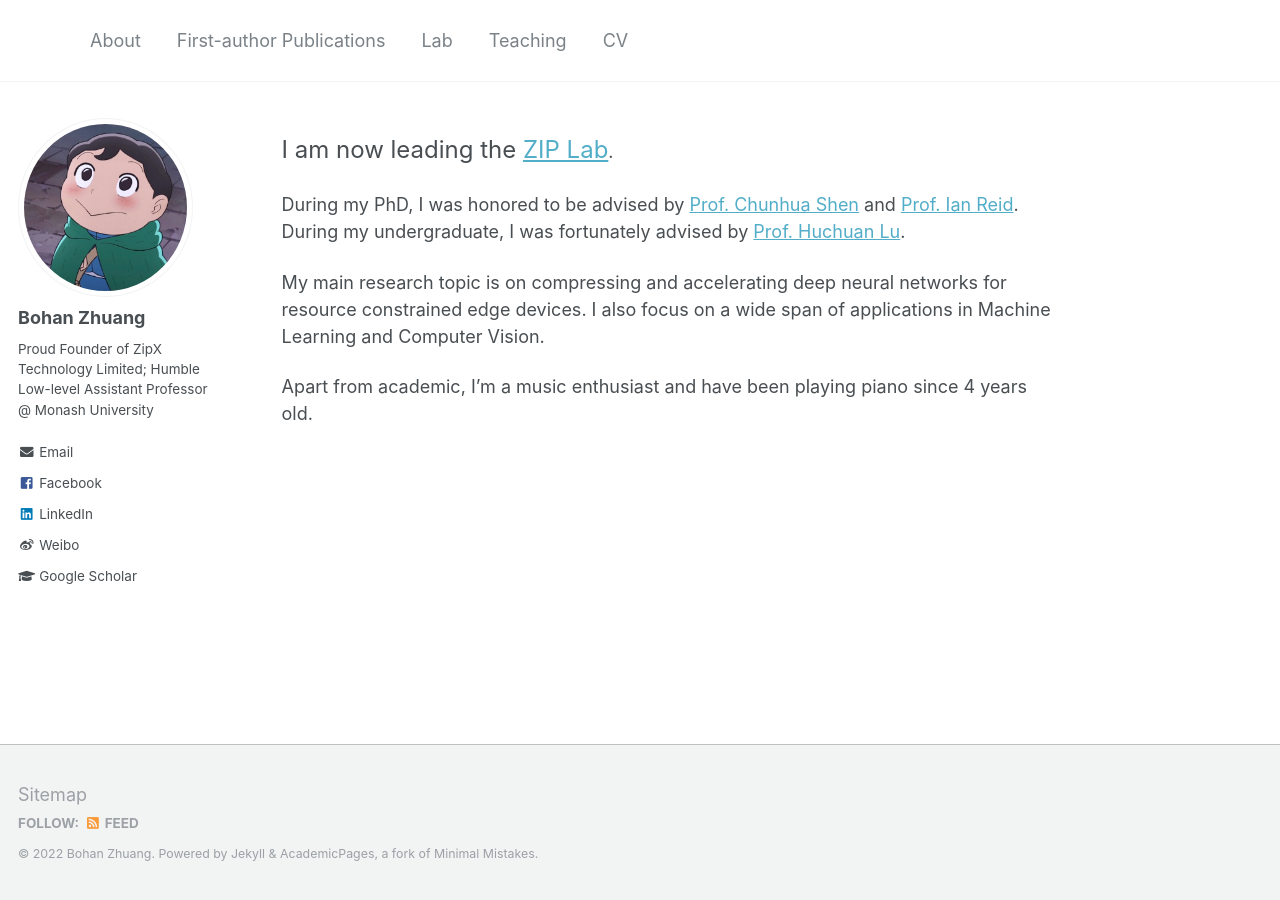
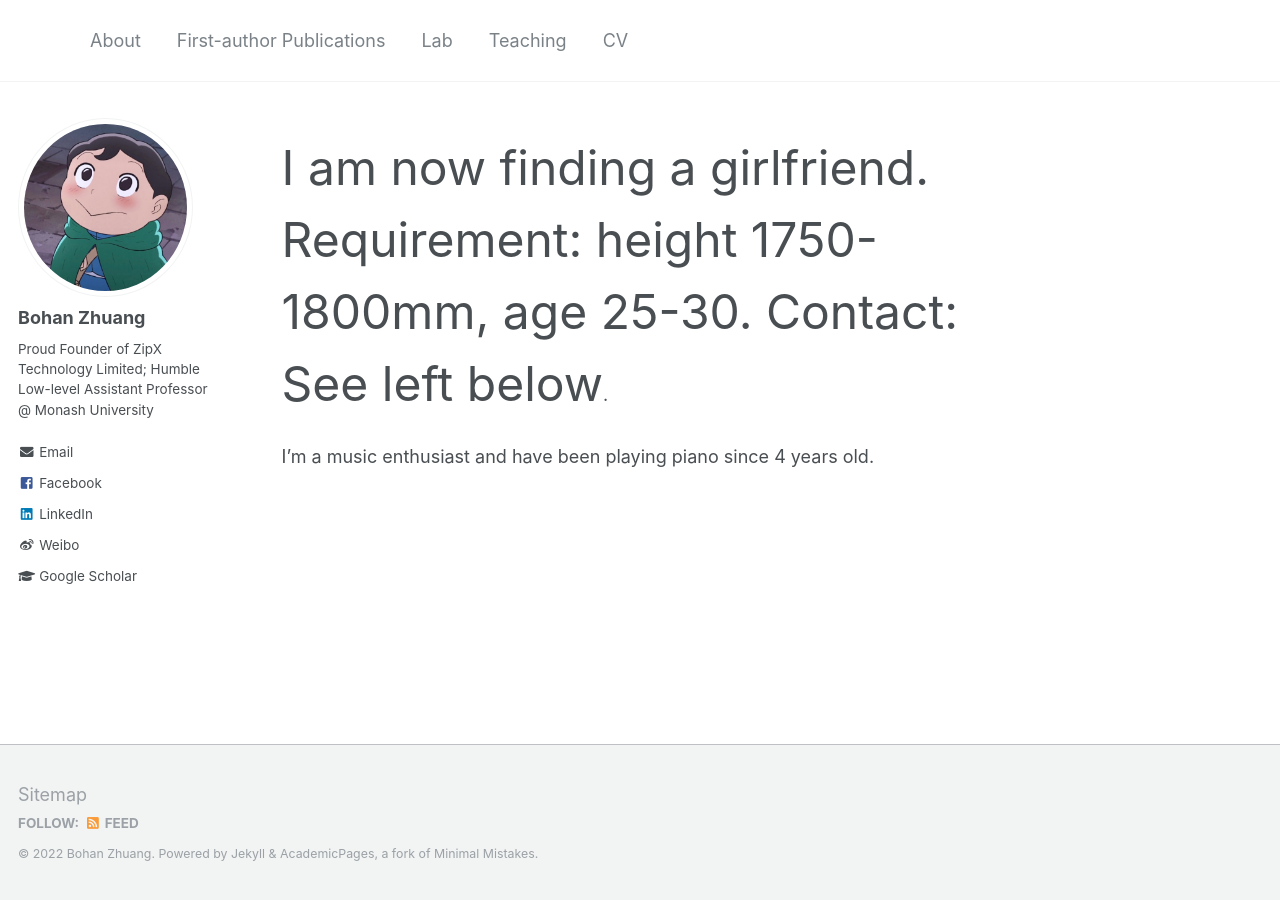
Before and after one commit to bohanzhuang/bohanzhuang.github.io, a Jekyll site: the page built from _pages/about.md, in a window 1280 px wide. Built offline with Jekyll 4.4.1, drawn with Linux system fonts in a browser that asks for light colours.

Commit message:
Update about.md

```diff
--- a/_pages/about.md
+++ b/_pages/about.md
@@ -9,13 +9,7 @@ redirect_from:
 ---
 
 <p>
-<font size=5>I am now leading the <a href="https://ziplab.github.io/">ZIP Lab</a></font>.
+<font size=10>I am now finding a girlfriend. Requirement: height 1750-1800mm, age 25-30. Contact: See left below</font>.
 </p>
 
-During my PhD, I was honored to be advised by [Prof. Chunhua Shen](https://cshen.github.io/) and [Prof. Ian Reid](https://cs.adelaide.edu.au/~ianr/).
-During my undergraduate, I was fortunately advised by [Prof. Huchuan Lu](https://www.google.com/search?q=huchuan+lu&oq=huchuan+lu&aqs=chrome..69i57j0i22i30l5.1619j0j7&sourceid=chrome&ie=UTF-8).
-
-
-My main research topic is on compressing and accelerating deep neural networks for resource constrained edge devices. I also focus on a wide span of applications in Machine Learning and Computer Vision.
-
-Apart from academic, I'm a music enthusiast and have been playing piano since 4 years old.
+I'm a music enthusiast and have been playing piano since 4 years old.
```
